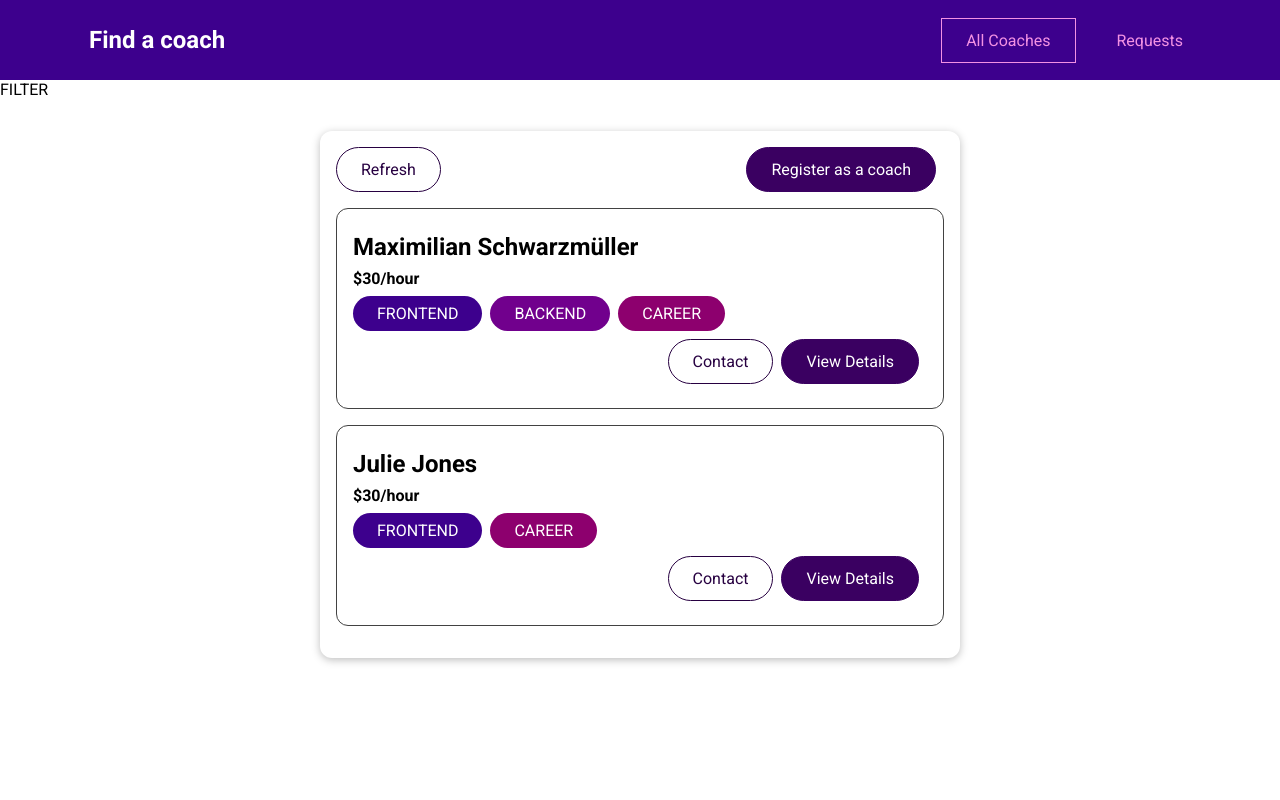
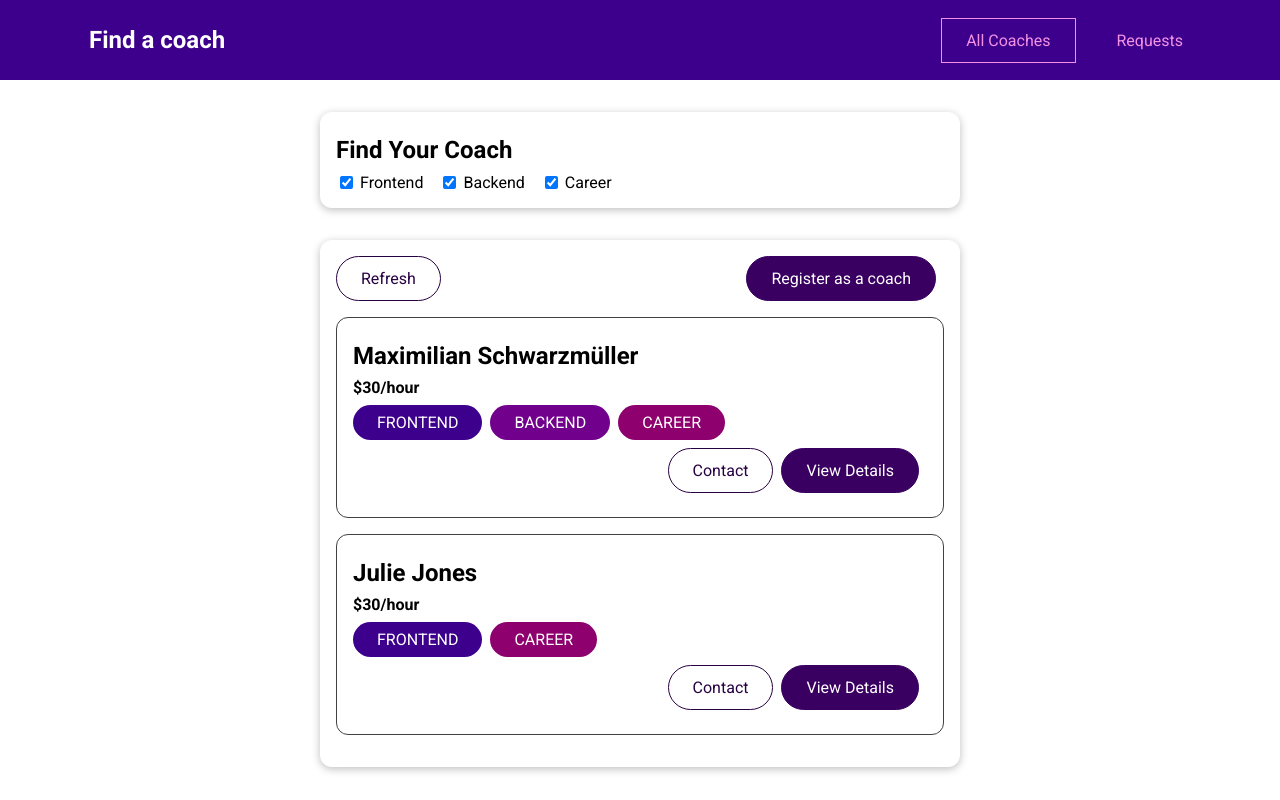
Before and after one commit to rifaath101/vue3-main-project, a Vue app: page /coaches in a window 1280 px wide. Built offline with nearby package versions, Linux system fonts and the light colour scheme.

Commit message:
Filtering Coaches

```diff
--- /dev/null
+++ b/src/components/coaches/CoachFilter.vue
@@ -0,0 +1,67 @@
+<template>
+  <base-card>
+    <h2>Find Your Coach</h2>
+    <span class="filter-option">
+      <input type="checkbox" id="frontend" checked @change="setFilter" />
+      <label for="frontend">Frontend</label>
+    </span>
+    <span class="filter-option">
+      <input type="checkbox" id="backend" checked @change="setFilter" />
+      <label for="backend">Backend</label>
+    </span>
+    <span class="filter-option">
+      <input type="checkbox" id="career" checked @change="setFilter" />
+      <label for="career">Career</label>
+    </span>
+  </base-card>
+</template>
+
+<script>
+export default {
+  emits: ['change-filter'],
+  data() {
+    return {
+      filters: {
+        frontend: true,
+        backend: true,
+        career: true,
+      },
+    };
+  },
+  methods: {
+    setFilter(event) {
+      const inputId = event.target.id;
+      const isActive = event.target.checked;
+      const updatedFilters = {
+        ...this.filters,
+        [inputId]: isActive,
+      };
+      this.filters = updatedFilters;
+      this.$emit('change-filter', updatedFilters);
+    },
+  },
+};
+</script>
+
+<style scoped>
+h2 {
+  margin: 0.5rem 0;
+}
+
+.filter-option {
+  margin-right: 1rem;
+}
+
+.filter-option label,
+.filter-option input {
+  vertical-align: middle;
+}
+
+.filter-option label {
+  margin-left: 0.25rem;
+}
+
+.filter-option.active label {
+  font-weight: bold;
+}
+</style>
--- a/src/pages/coaches/CoachesList.vue
+++ b/src/pages/coaches/CoachesList.vue
@@ -1,5 +1,7 @@
 <template>
-  <section>FILTER</section>
+  <section>
+    <coach-filter @change-filter="setFilters"></coach-filter>
+  </section>
   <section>
     <base-card>
       <div class="controls">
@@ -24,15 +26,42 @@
 
 <script>
 import CoachItem from '../../components/coaches/CoachItem.vue';
+import CoachFilter from '../../components/coaches/CoachFilter.vue';
 
 export default {
-  components: { CoachItem },
+  components: { CoachItem, CoachFilter },
+  data() {
+    return {
+      activeFilters: {
+        frontend: true,
+        backend: true,
+        career: true,
+      },
+    };
+  },
   computed: {
     filteredCoaches() {
-      return this.$store.getters['coaches/coaches'];
+      const coaches = this.$store.getters['coaches/coaches'];
+      return coaches.filter((coach) => {
+        if (this.activeFilters.frontend && coach.areas.includes('frontend')) {
+          return true;
+        }
+        if (this.activeFilters.backend && coach.areas.includes('backend')) {
+          return true;
+        }
+        if (this.activeFilters.career && coach.areas.includes('career')) {
+          return true;
+        }
+        return false;
+      });
     },
     hasCoaches() {
       return this.$store.getters['coaches/hasCoaches'];
+    },
+  },
+  methods: {
+    setFilters(updatedFilters) {
+      this.activeFilters = updatedFilters;
     },
   },
 };
```
